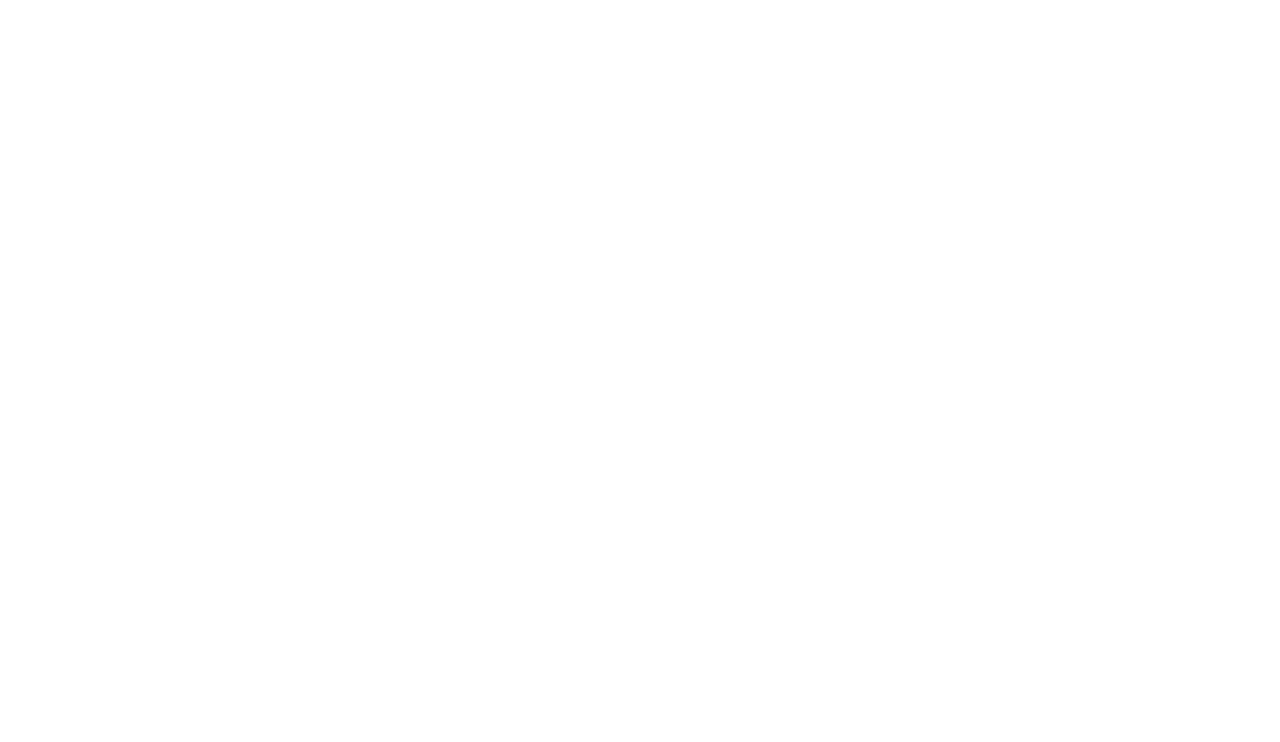
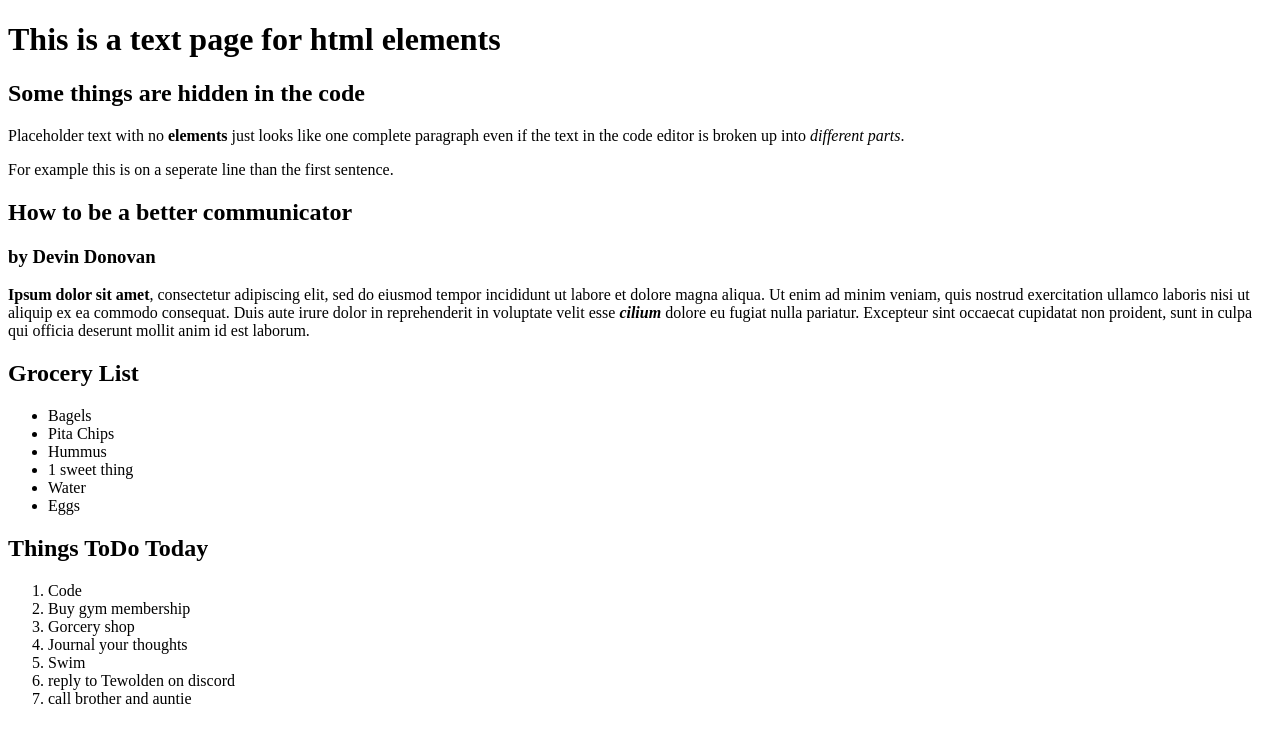
Before and after one commit to SwankSkywalker/practice-makes-progress, a plain HTML site: page index.html in a window 1280 px wide. Drawn offline with Linux system fonts and the light colour scheme.

Commit message:
more html practice

```diff
--- a/index.html
+++ b/index.html
@@ -5,9 +5,54 @@
     <meta charset="UTF-8">
     <meta http-equiv="X-UA-Compatible" content="IE=edge">
     <meta name="viewport" content="width=device-width, initial-scale=1.0">
-    <title>Practice Makes Progress  a swankskywalker page</title>
+    <title>Practice Makes Progress</title>
 </head>
+<body>
+    <h1>This is a text page for html elements</h1>
+    <h2 class="pageSub">Some things are hidden in the code</h2>
 
+    <!-- I'm working on my front-end dev skills -->
+
+        <p>Placeholder text with no <strong>elements</strong> just looks like one complete paragraph even if the text in the code editor is broken up into <em>different parts</em>.</p>
+        <p>For example this is on a seperate line than the first sentence.</p>
+
+    <!--This is how I will practice basic structures of html -->
+
+    <h2 class="blogTitle">How to be a better communicator</h2>
+    <h3 class="author">by Devin Donovan</h3>
+        <p><strong>Ipsum dolor sit amet</strong>, consectetur adipiscing elit, sed do eiusmod tempor incididunt ut labore et dolore magna aliqua.
+            Ut enim ad minim veniam, quis nostrud exercitation ullamco laboris nisi ut aliquip ex ea commodo consequat.
+            Duis aute irure dolor in reprehenderit in voluptate velit esse <em><strong>cilium</strong></em> dolore eu fugiat nulla pariatur. Excepteur sint occaecat cupidatat non proident,
+            sunt in culpa qui officia deserunt mollit anim id est laborum.
+        </p>
+
+        <!-- Practicing my listing skills -->
+
+    <h2 class="list">Grocery List</h2>
+    <ul>
+        <li>Bagels</li>
+        <li>Pita Chips</li>
+        <li>Hummus</li>
+        <li>1 sweet thing</li>
+        <li>Water</li>
+        <li>Eggs</li>
+    </ul>
+    <h2 class="list">Things ToDo Today</h2>
+    <ol>
+        <li>Code</li>
+        <li>Buy gym membership</li>
+        <li>Gorcery shop</li>
+        <li>Journal your thoughts</li>
+        <li>Swim</li>
+        <li>reply to Tewolden on discord</li>
+        <li>call brother and auntie</li>
+    </ol>
+    <h2 class="list"></h2>
+    <ul>
+
+    </ul>
+
+</body>
 
 
 </html>
```
